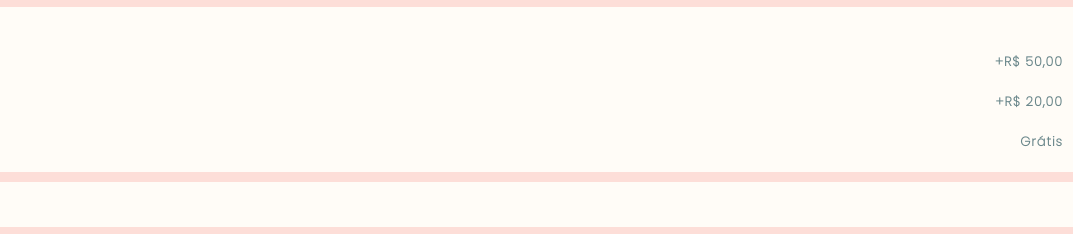
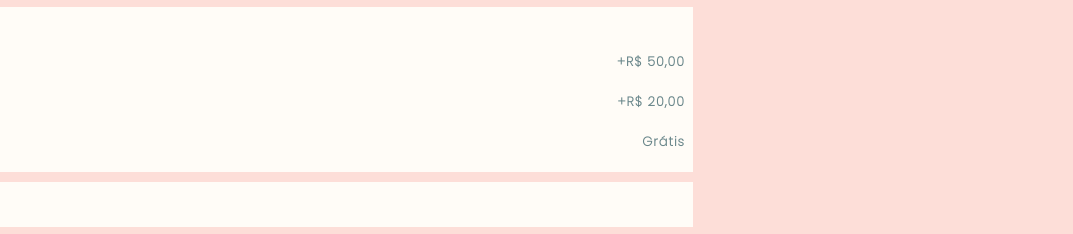
Before and after one commit to BrMoreira1985/hackadev_checkout, a plain HTML site: page index.html in a window 1280 px wide. Shown: the part 383-617 px from the top of the page, 207-1280 px from the left. Drawn offline with Linux system fonts and the light colour scheme.

Commit message:
Commit final 250722

```diff
--- a/checkout-styles.css
+++ b/checkout-styles.css
@@ -187,13 +187,12 @@ input[type="radio"]{
   padding: 10px 0 10px 0;
 }
 
-.forma {
-  padding-left: 10px;
-}
-
-.valor {
-  position: absolute;
-  right: 10px;
+.frete--texto{
+  margin-left: 10px;
+  width: 100%;
+  display: flex;
+  flex-direction: row;
+  justify-content: space-between;
 }
 
 .OpcoesPagamento {
@@ -257,15 +256,8 @@ input[type="radio"]{
   margin-bottom: 10px;
   height: 60px;
   background-color: var(--azul_piscina_transparente);
-  transition: height 0.1s ease-in-out;
+  transition: all 0.1s ease-in-out;
   transition: background-color 0.3s ease-out;
-}
-
-hr {
-  border: none;
-  height: 1px;
-  background-color: var(--azul_piscina);
-  box-shadow: none;
 }
 
 .linha {
@@ -355,3 +347,12 @@ hr {
 .mostrar__slide {
   bottom: -10px;
 }
+
+@media only screen and (min-width: 1000px) {
+
+  .checkout{
+    width: 900px;
+    left: 50%;
+
+  }
+}
--- a/checkout.js
+++ b/checkout.js
@@ -20,7 +20,7 @@ let quantidadeParcelas = 0;
 let desconto = 0;
 let formaPagamento = '';
 let tipoParcelamento = "";
-const lockScreen = screen.orientation.lock('portrait');
+//const lockScreen = screen.orientation.lock('portrait');
 
 function atualizaResumo(parametro, valor){
 
--- a/index.html
+++ b/index.html
@@ -96,8 +96,10 @@
             value="SEDEX"
             onclick="adicionaFrete(50, 2); mostraPagamentos()"
           />
-          <h3 class="card--texto forma">Sedex (Até 2 dias úteis)</h3>
-          <h3 class="card--texto valor">+R$ 50,00</h3>
+          <div class="frete--texto">
+            <h3 class="card--texto forma">Sedex (Até 2 dias úteis)</h3>
+            <h3 class="card--texto valor">+R$ 50,00</h3>
+          </div>
         </div>
 
 
@@ -109,8 +111,10 @@
             value="PAC"
             onclick="adicionaFrete(20, 6); mostraPagamentos()"
           />
+          <div class="frete--texto">
           <h3 class="card--texto forma">PAC (Até 6 dias úteis)</h3>
           <h3 class="card--texto valor">+R$ 20,00</h3>
+        </div>
         </div>
 
 
@@ -122,8 +126,10 @@
             value="RETIRA"
             onclick="adicionaFrete(0, 0); mostraPagamentos()"
           />
+          <div class="frete--texto">
           <h3 class="card--texto forma">Retirar Pessoalmente</h3>
           <h3 class="card--texto valor">Grátis</h3>
+        </div>
         </div>
       </div>
       <!--Frete: fim-->
@@ -142,8 +148,6 @@
             <img src="/imagens/icons/pix-icon.png" />
             <h3 class="card--texto">Pix</h3>
           </div>
-
-
 
           <div class="card--opcao-pagamento OpcoesPagamento">
             <input
@@ -266,7 +270,7 @@
       <!--Cupom: início-->
       <div class="card card--botao-cupom botaoCupom" onclick="mostrarCupom()">
         <div class="linha">
-          <h2 class="card--titulo">Aplicar Cupom</h3>
+          <h2 class="card--titulo">Aplicar Cupom</h2>
         </div>
 
         <div class="card--cupom cardCupom">
```
